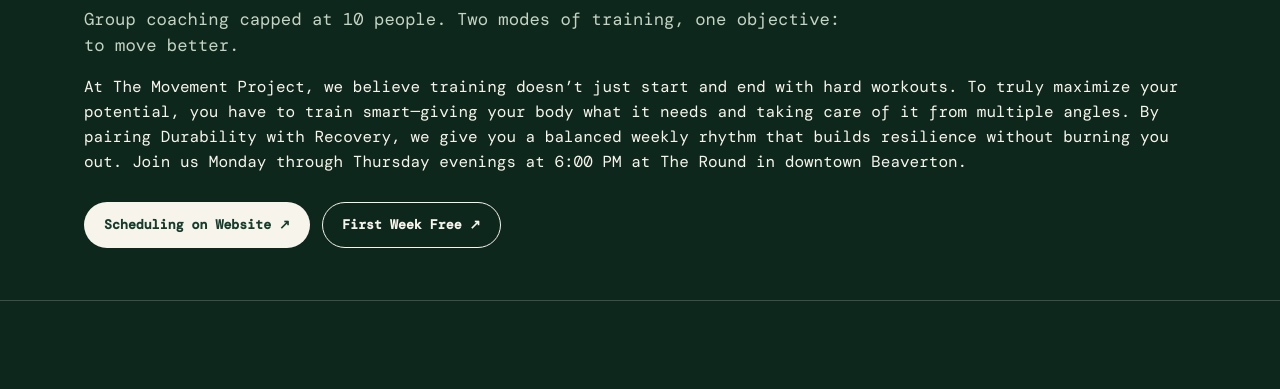
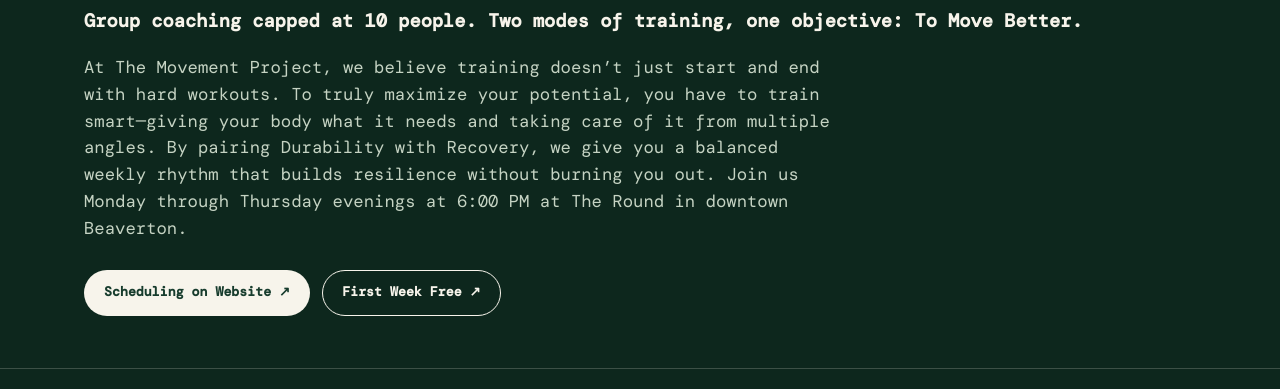
Before and after one commit to MarcyVampQueen/Website-SheldonWilliams, a plain HTML site: page public/class-offerings.html in a window 1280 px wide. Shown: the part 267-656 px from the top of the page. Drawn offline with nearby package versions, Linux system fonts and the light colour scheme.

Commit message:
fix title

```diff
--- a/public/class-offerings.html
+++ b/public/class-offerings.html
@@ -38,9 +38,10 @@
       <div class="page-wrap">
         <p class="eyebrow">Class Offerings</p>
         <h1>The Movement Collective</h1>
+        <h3>
+          Group coaching capped at 10 people. Two modes of training, one objective: To Move Better.
+        </h3>
         <p class="detail-intro">
-          Group coaching capped at 10 people. Two modes of training, one objective: to move better.
-        </p><p>
           At The Movement Project, we believe training doesn’t just start and end with hard workouts. To truly maximize your potential, you have to train smart—giving your body what it needs and taking care of it from multiple angles. By pairing Durability with Recovery, we give you a balanced weekly rhythm that builds resilience without burning you out. Join us Monday through Thursday evenings at 6:00 PM at The Round in downtown Beaverton.
         </p>
         <div class="button-row">
```
